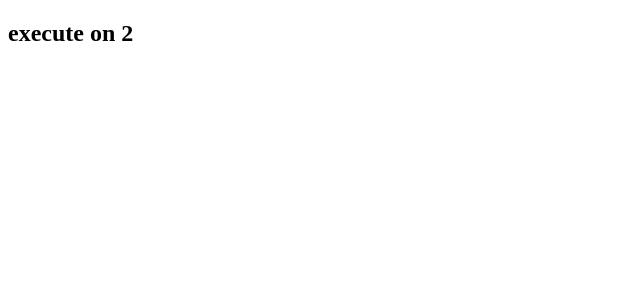
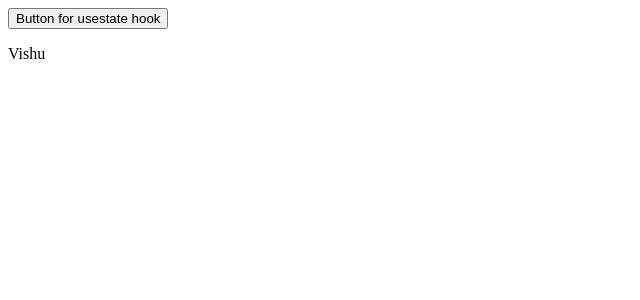
Before and after one commit to 1HarshSaini/React.js_Practice, a React (Create React App) app in the folder react-app/: page / in a window 1280 px wide. Shown: the top 300 px of the page, without its empty margins (0-640 px from the left). Built offline with nearby package versions, Linux system fonts and the light colour scheme.

Commit message:
usestate hook

```diff
--- a/react-app/src/App.js
+++ b/react-app/src/App.js
@@ -1,13 +1,12 @@
-import React from 'react'
-import Profile from './Profile';
+import React,{useState} from 'react'
+
 function App() {
-  function getFormData(event){
-      event.preventDefault();
-  }
+  const [data,setData]=useState('Vishu');
   return (
-    <div>
-      <Profile/>
-    </div>
+    <>
+    <button onClick={()=>setData('Harsh')}>Button for usestate hook </button>
+    <p>{data}</p>
+    </>
   )
 }
 
--- a/react-app/src/Profile.js
+++ b/react-app/src/Profile.js
@@ -23,7 +23,7 @@ function Profile() {
         <>
             {/* {loggin?<h2>execute in if condition </h2>:<h2>execute in else condition</h2>} */}
 
-            {loggin==1? <h2>execute on 1</h2>:loggin==2?<h2>execute on 2</h2>:<h3>execute on 3</h3>}
+            {loggin==1? <h2>execute o n 1</h2>:loggin==2?<h2>execute on 2</h2>:<h3>execute on 3</h3>}
 
         </>
     )
```
